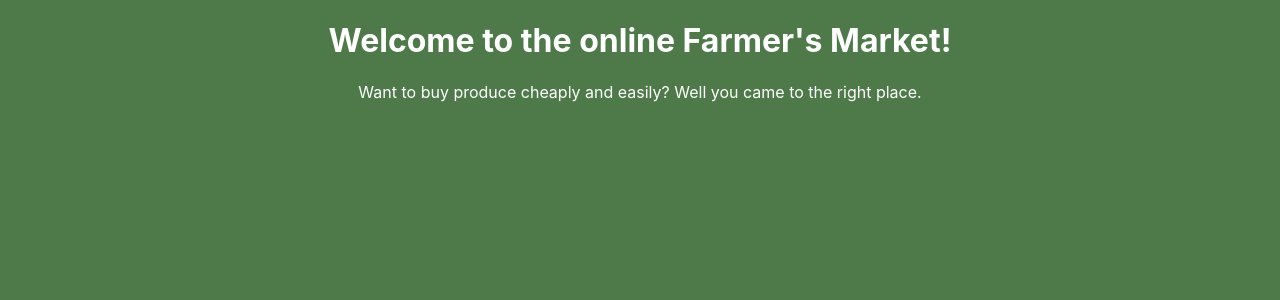
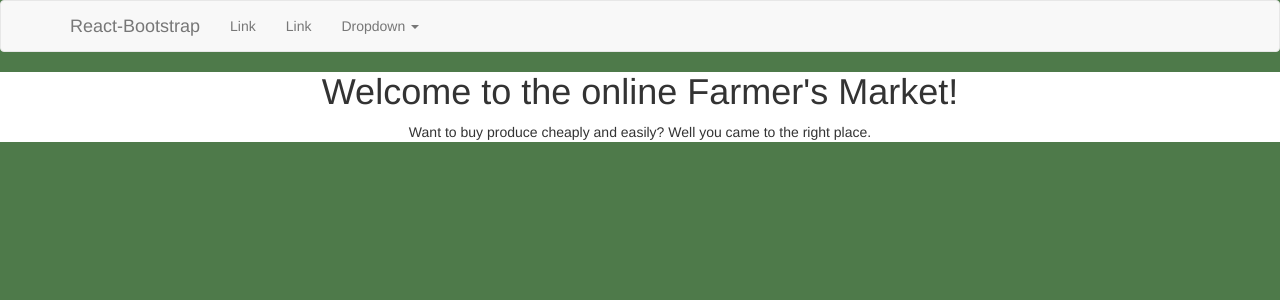
Before and after one commit to Bupterambition/HackISUX, a React (Create React App) app in the folder farm_market/: page / in a window 1280 px wide. Shown: the top 300 px of the page. Built offline with nearby package versions, Linux system fonts and the light colour scheme.

Commit message:
updated some code it sucks

```diff
--- a/farm_market/src/App.js
+++ b/farm_market/src/App.js
@@ -3,8 +3,16 @@
 
 class App extends Component {
   render() {
+
+    const styles = {
+			"backgroundColor": "#4e7a4a"
+		};
+
     return (
-      <Welcome />
+      <div style={styles}>
+        <link rel="stylesheet" href="https://maxcdn.bootstrapcdn.com/bootstrap/3.3.7/css/bootstrap.min.css" integrity="sha384-BVYiiSIFeK1dGmJRAkycuHAHRg32OmUcww7on3RYdg4Va+PmSTsz/K68vbdEjh4u" crossOrigin="anonymous"></link>
+        <Welcome />
+      </div>
     );
   }
 }
--- /dev/null
+++ b/farm_market/src/NavHeader.js
@@ -0,0 +1,33 @@
+import React from 'react';
+import { Navbar, Nav, NavItem, MenuItem, NavDropdown } from "react-bootstrap/lib";
+
+class NavHeader extends React.Component {
+    render() {
+        return (
+            <Navbar>
+                <Navbar.Header>
+                    <Navbar.Brand>
+                    <a href="#home">React-Bootstrap</a>
+                    </Navbar.Brand>
+                </Navbar.Header>
+                <Nav>
+                    <NavItem eventKey={1} href="#">
+                    Link
+                    </NavItem>
+                    <NavItem eventKey={2} href="#">
+                    Link
+                    </NavItem>
+                    <NavDropdown eventKey={3} title="Dropdown" id="basic-nav-dropdown">
+                    <MenuItem eventKey={3.1}>Action</MenuItem>
+                    <MenuItem eventKey={3.2}>Another action</MenuItem>
+                    <MenuItem eventKey={3.3}>Something else here</MenuItem>
+                    <MenuItem divider />
+                    <MenuItem eventKey={3.4}>Separated link</MenuItem>
+                    </NavDropdown>
+                </Nav>
+            </Navbar>
+        )
+    }
+}
+
+export default NavHeader;
--- a/farm_market/src/Welcome.js
+++ b/farm_market/src/Welcome.js
@@ -1,12 +1,22 @@
 import React from 'react';
+import NavHeader from './NavHeader';
 
 class Welcome extends React.Component {
 	render() {
+
+		const styles = {
+			"textAlign": "center",
+			"backgroundColor": "#ffffff"
+		};
+
 		return (
-			<div className="welcome">
-				<h1>Welcome to the online Farmer's Market!</h1>
+            <div>
+                <NavHeader />
+                <div style={styles}>
+				    <h1>Welcome to the online Farmer's Market!</h1>
 				<p>Want to buy produce cheaply and easily? Well you came to the right place.</p>
-			</div>
+			    </div>
+            </div>
 		);
 	}
 }
--- a/farm_market/src/index.css
+++ b/farm_market/src/index.css
@@ -6,14 +6,9 @@
     sans-serif;
   -webkit-font-smoothing: antialiased;
   -moz-osx-font-smoothing: grayscale;
-  background-color: #4e7a4a;
+  background-color: #4e7a4a !important;
 }
 
 code {
   font-family: source-code-pro, Menlo, Monaco, Consolas, "Courier New", monospace;
 }
-
-.welcome {
-	text-align: center;
-	color: #ffffff;
-}
```
